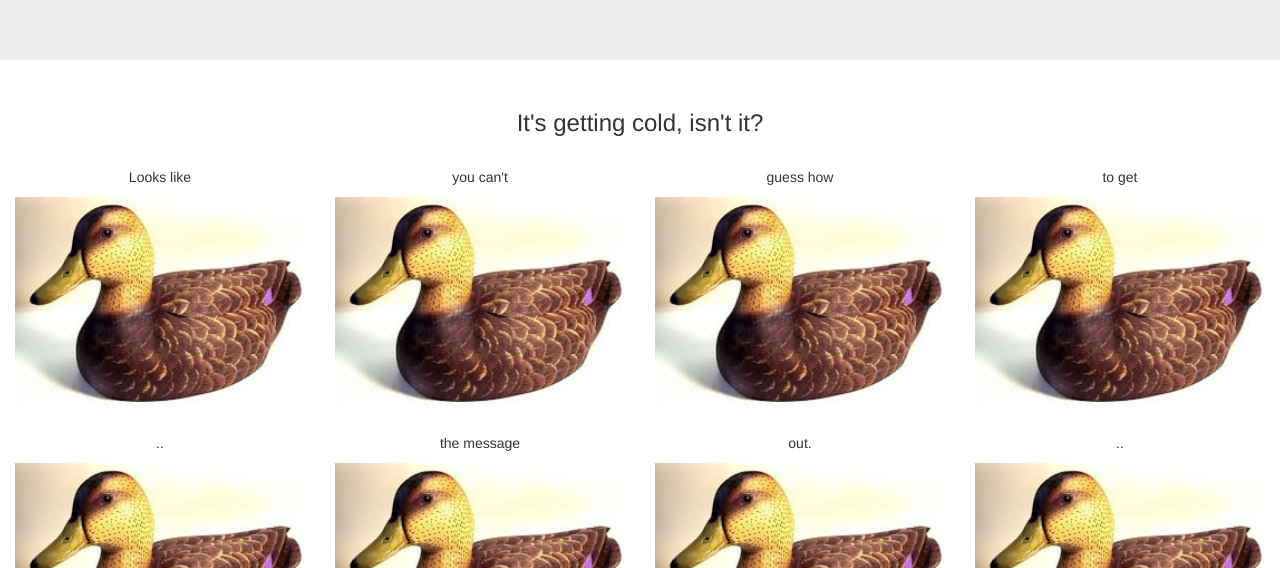
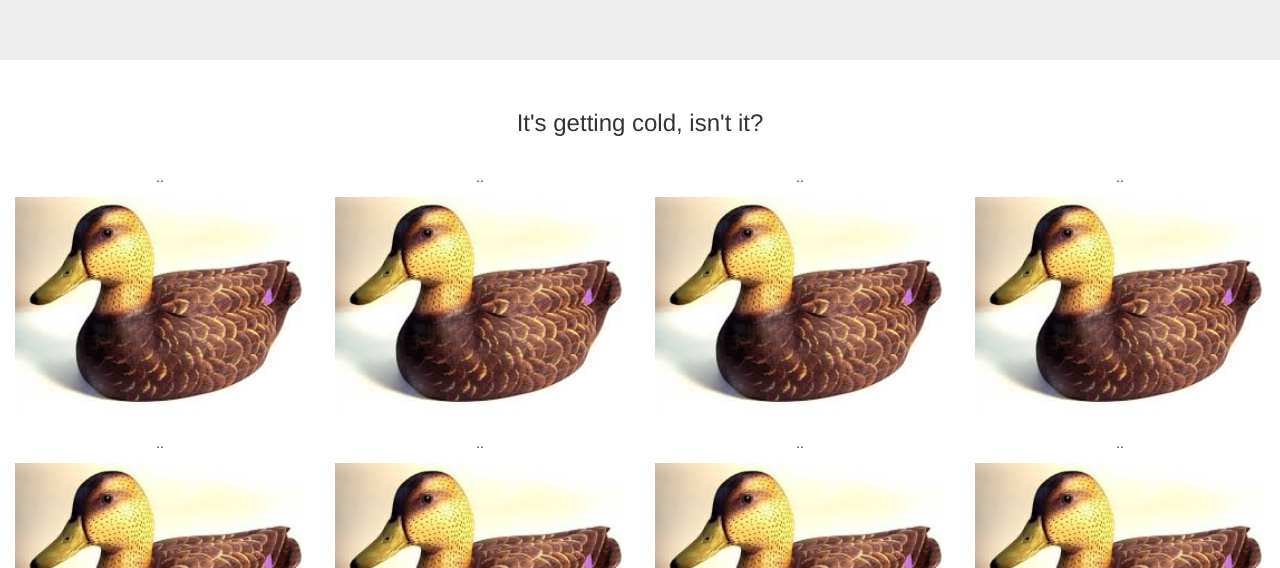
Before and after one commit to Miguel3301/Miguel3301.github.io, a plain HTML site: page index.html in a window 1280 px wide. Shown: the part 232-800 px from the top of the page. Drawn offline with nearby package versions, Linux system fonts and the light colour scheme.

Commit message:
Update index.html

```diff
--- a/index.html
+++ b/index.html
@@ -58,19 +58,19 @@
   <h3>It's getting cold, isn't it?</h3><br>
   <div class="row">
     <div class="col-sm-3">
-      <p>Looks like</p>
+      <p>..</p>
       <img src="img/decoys.jpg" class="img-responsive" style="width:100%" alt="Image">
     </div>
     <div class="col-sm-3">
-      <p>you can't</p>
+      <p>..</p>
       <img src="img/decoys.jpg" class="img-responsive" style="width:100%" alt="Image">
     </div>
     <div class="col-sm-3">
-      <p>guess how</p>
+      <p>..</p>
       <img src="img/decoys.jpg" class="img-responsive" style="width:100%" alt="Image">
     </div>
     <div class="col-sm-3">
-      <p>to get</p>
+      <p>..</p>
       <img src="img/decoys.jpg" class="img-responsive" style="width:100%" alt="Image">
     </div>
   </div>
@@ -83,11 +83,11 @@
       <img src="img/decoys.jpg" class="img-responsive" style="width:100%" alt="Image">
     </div>
     <div class="col-sm-3">
-      <p>the message</p>
+      <p>..</p>
       <img src="img/decoys.jpg" class="img-responsive" style="width:100%" alt="Image">
     </div>
     <div class="col-sm-3">
-      <p>out.</p>
+      <p>..</p>
       <img src="img/decoys.jpg" class="img-responsive" style="width:100%" alt="Image">
     </div>
     <div class="col-sm-3">
@@ -98,7 +98,7 @@
 </div><br><br>
 
 <footer class="container-fluid text-center">
-  <p>..</p>
+  <p>Looks like you can't guess how to get the message out.</p>
 </footer>
 
 </body>
```
